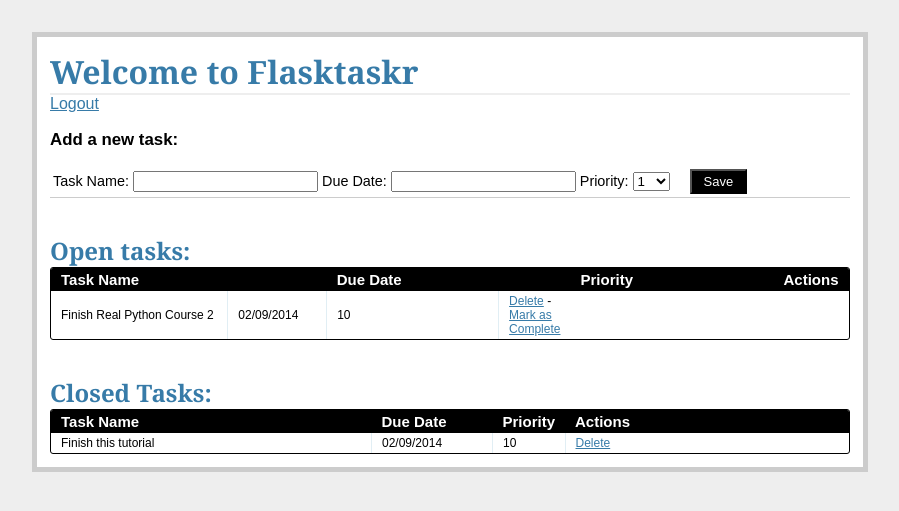
After one commit to arcticfeather/flasktaskr, a Flask app: page /tasks/ in a window 1280 px wide. The commit adds this page. Shown: the top 511 px of the page, without its empty margins (190-1089 px from the left). Run offline with Flask 2, Linux system fonts and the light colour scheme; the visitor is signed in with stand-in values (Sample User, id 1); data comes from the database, SQL or seed files in the repository; both versions use the stored data as it was after the commit.

Commit message:
App now fully functional

```diff
--- a/app/config.py
+++ b/app/config.py
@@ -5,7 +5,7 @@ basedir = os.path.abspath(os.path.dirname(__file__))
 
 DATABASE = 'flasktaskr.db'
 USERNAME = 'admin'
-PASSSWORD = 'admin'
+PASSWORD = 'admin'
 CSRF_ENABLED = True
 SECRET_KEY = 'c8e88e3032ac40'
 
--- a/app/templates/login.html
+++ b/app/templates/login.html
@@ -4,7 +4,7 @@
 	<h3>Please login to access your task list</h3>
 	<form method="post" action="/">
 		Username: <input type="text" name="username" value="{{ request.form.username }}"\>
-		Password: <input type="password" value="{{ request.form.password }}"/>
+		Password: <input type="password" name="password" value="{{ request.form.password }}"/>
 		<input type="submit" value="Login"/>
 	</form>
 	<p><em>Use 'admin' for the username and password.</em></p>
--- /dev/null
+++ b/app/templates/tasks.html
@@ -0,0 +1,97 @@
+{% extends "template.html" %}
+{% block content %}
+	<h1>Welcome to Flasktaskr</h1>
+	<a href="/logout">Logout</a>
+	<div class="add-task">
+		<h3>Add a new task:</h3>
+		<table>
+			<tr>
+				<form action="{{ url_for('new_task') }}" method="post">
+					<td>
+						<label>Task Name:</label>
+						<input name="name" type="text"/>
+					</td>
+					<td>
+						<label>Due Date:</label>
+						<input name="due_date" type="text" width="120px"/>
+					</td>
+					<td>
+						<label>Priority:</label>
+						<select name="priority" width="100px">
+							<option value="1">1</option>
+							<option value="2">2</option>
+							<option value="3">3</option>
+							<option value="4">4</option>
+							<option value="5">5</option>
+							<option value="6">6</option>
+							<option value="7">7</option>
+							<option value="8">8</option>
+							<option value="9">9</option>
+							<option value="10">10</option>
+						</select>
+					</td>
+					<td>
+						&nbsp;
+						&nbsp;
+						<input class="button" type="submit" value="Save"/>
+					</td>
+				</form>
+			</tr>
+		</table>
+	</div>
+	<div class="entries">
+		<br/>
+		<br/>
+		<h2>Open tasks:</h2>
+		<div class="datagrid">
+			<table>
+				<thead>
+					<tr>
+						<th width="300px"><strong>Task Name</strong><th>
+						<th width="300px"><strong>Due Date</strong><th>
+						<th width="300px"><strong>Priority</strong><th>
+						<th><strong>Actions</strong></th>
+					</tr>
+				</thead>
+				{% for o in open_tasks %}
+				<tr>
+					<td width="300px">{{ o.name }}</td>
+					<td width="100px">{{ o.due_date }}</td>
+					<td width="50px">{{ o.priority }}</td>
+					<td>
+						<a href="{{ url_for('delete_entry', task_id = o.task_id) }}">Delete</a> -
+						<a href="{{ url_for('complete', task_id = o.task_id) }}">Mark as Complete</a>
+					</td>
+				</tr>
+				{% endfor %}
+			</table>
+		</div>
+		<br/>
+		<br/>
+	</div>
+	<div class="entries">
+		<h2>Closed Tasks:</h2>
+		<div class="datagrid">
+			<table>
+				<thead>
+					<tr>
+						<th width="300px"><strong>Task Name</strong></th>
+						<th width="100px"><strong>Due Date</strong></th>
+						<th width="50px"><strong>Priority</strong></th>
+						<th><strong>Actions</strong></th>
+					</tr>
+				</thead>
+				{% for c in closed_tasks %}
+				<tr>
+					<td width="300px">{{ c.name }}</td>
+					<td width="100px">{{ c.due_date }}</td>
+					<td width="50px">{{ c.priority }}</td>
+					<td>
+						<a href="{{ url_for('delete_entry', task_id = c.task_id) }}">Delete</a>
+					</td>
+				</tr>
+				{% endfor %}
+			</table>
+		</div>
+	</div>
+{% endblock %}
--- a/app/views.py
+++ b/app/views.py
@@ -35,3 +35,54 @@ def login():
 			session['logged_in'] = True
 			return redirect(url_for('tasks'))
 	return render_template('login.html', error=error)
+
+@app.route('/tasks/')
+@login_required
+def tasks():
+	g.db = connect_db()
+	cur = g.db.execute('SELECT name, due_date, priority, task_id FROM ftasks WHERE status = 1')
+	open_tasks = [dict(name=row[0], due_date=row[1], priority=row[2], task_id=row[3]) for row in cur.fetchall()]
+	cur = g.db.execute('SELECT name, due_date, priority, task_id FROM ftasks WHERE status = 0')
+	closed_tasks = [dict(name=row[0], due_date=row[1], priority=row[2], task_id=row[3]) for row in cur.fetchall()]
+	g.db.close()
+	return render_template('tasks.html', open_tasks=open_tasks, closed_tasks=closed_tasks) # form = addTask(request.form),
+
+# Add new tasks
+@app.route('/add', methods=['POST'])
+@login_required
+def new_task():
+	g.db = connect_db()
+	name = request.form['name']
+	date = request.form['due_date']
+	priority = request.form['priority']
+	if not name or not date or not priority:
+		flash("Al fields are required. Please try again.")
+		return redirect(url_for('tasks'))
+	else:
+		g.db.execute('INSERT INTO ftasks (name, due_date, priority, status) values (?, ?, ?, 1)', [request.form['name'], request.form['due_date'], request.form['priority']])
+		g.db.commit()
+		g.db.close()
+		flash('New entry was sucessfully posted. Thanks.')
+		return redirect(url_for('tasks'))
+
+# Mark tasks as complete
+@app.route('/complete/<int:task_id>/',)
+@login_required
+def complete(task_id):
+	g.db = connect_db()
+	cur = g.db.execute('UPDATE ftasks SET status = 0 WHERE task_id=' + str(task_id))
+	g.db.commit()
+	g.db.close()
+	flash('The task was marked as complete.')
+	return redirect(url_for('tasks'))
+
+# Delete tasks
+@app.route('/delete/<int:task_id>/',)
+@login_required
+def delete_entry(task_id):
+	g.db = connect_db()
+	cur = g.db.execute('DELETE FROM ftasks WHERE task_id=' + str(task_id))
+	g.db.commit()
+	g.db.close()
+	flash('The task was deleted.')
+	return redirect(url_for('tasks'))
```
Also changed, not shown: app/flasktaskr.db.
